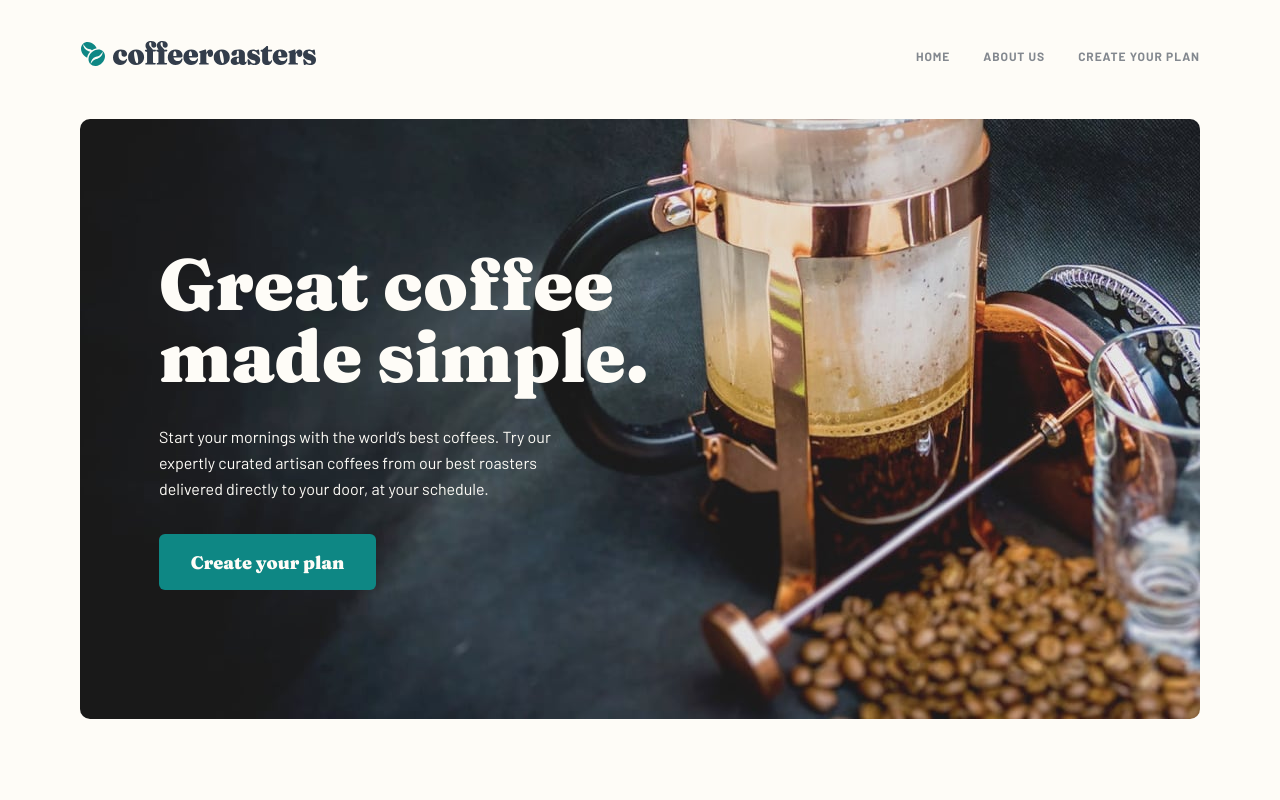
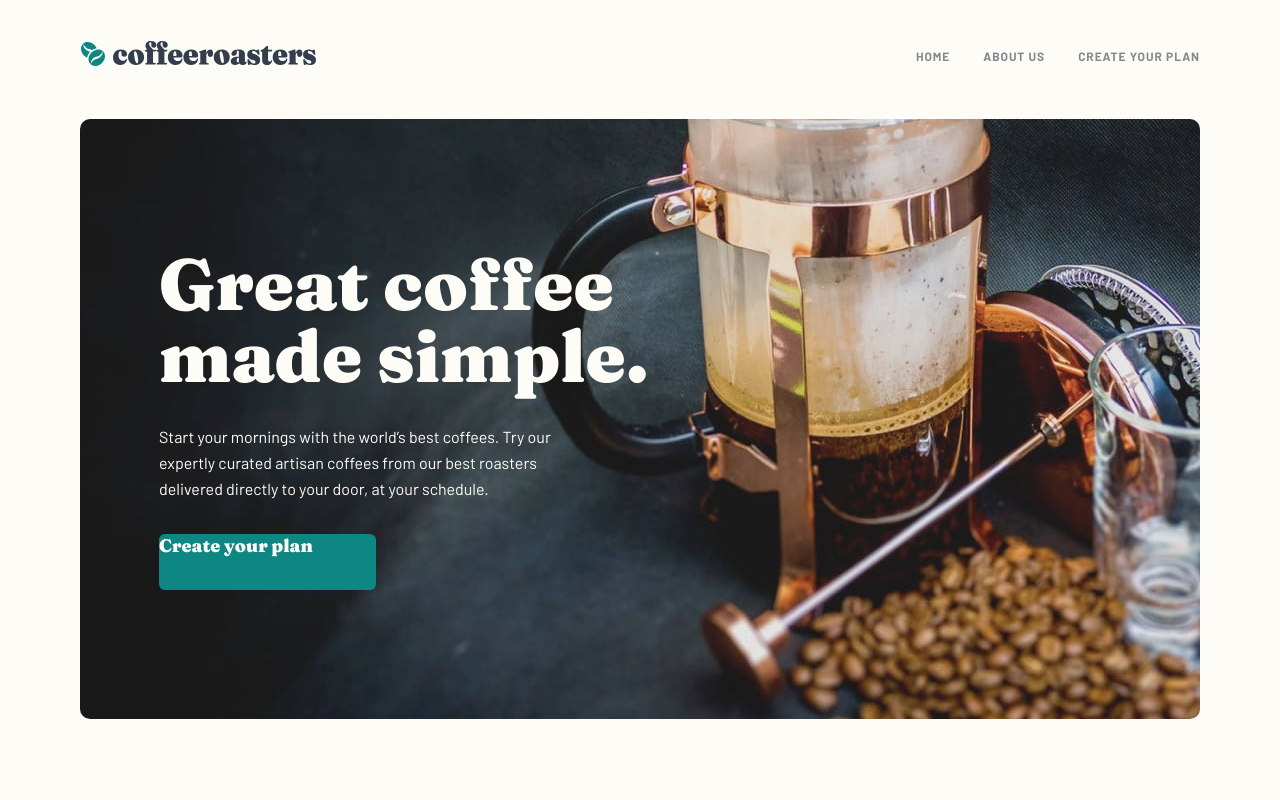
Before and after one commit to ursasimenc/sveltekit-coffeeroasters, a SvelteKit app: page / in a window 1280 px wide. Shown: the top 800 px of the page. Built offline with nearby package versions, Linux system fonts and the light colour scheme.

Commit message:
minor fixes

```diff
--- a/src/routes/+page.svelte
+++ b/src/routes/+page.svelte
@@ -14,7 +14,7 @@
 	<section class="hero">
 		<h1>Great coffee made simple.</h1>
 		<p>Start your mornings with the world’s best coffees. Try our expertly curated artisan coffees from our best roasters delivered directly to your door, at your schedule.</p>
-		<button><a href="/plan">Create your plan</a></button>
+		<a class="plan-button" href="/plan">Create your plan</a>
 	</section>
 	<section class="collection">
 		<h2 class="title">our collection</h2>
@@ -126,13 +126,10 @@
 	.hero {
 		border-radius: 10px;
 
-		button {
+		.plan-button {
 			@include button();
-
-			a {
-				text-decoration: none;
-				color: $bg;
-			}
+			text-decoration: none;
+			color: $bg;
 		}
 
 		@media (width >= $desktop) {
```
